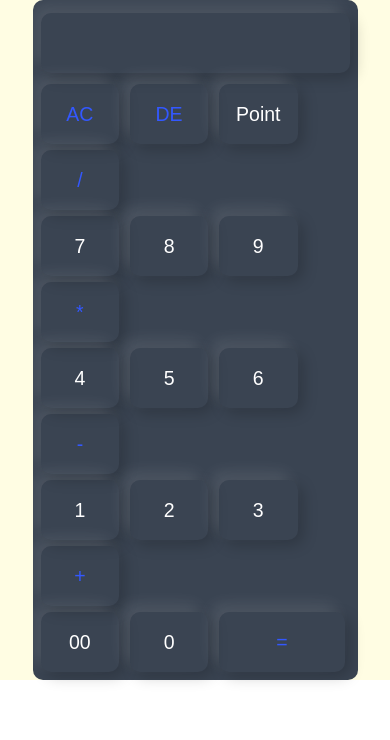
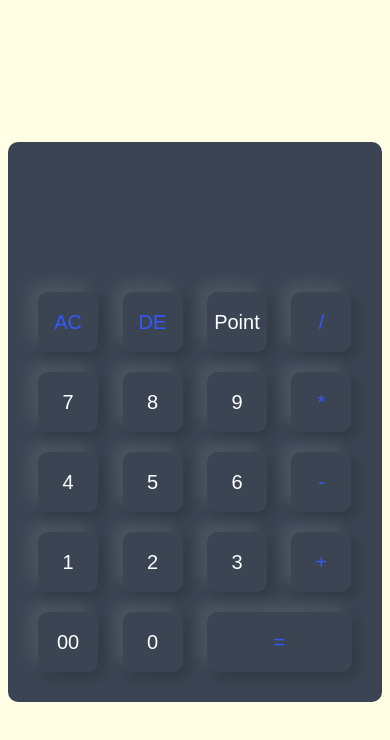
Before and after one commit to Jemwanzs/Simple-Calculator1, a plain HTML site: page index.html in a window 390 px wide. Drawn offline with Linux system fonts and the light colour scheme.

Commit message:
Update style.css

```diff
--- a/style.css
+++ b/style.css
@@ -7,7 +7,7 @@
 
 .Container {
     width: 100%;
-    max-height: 100vh; /* Adjust as necessary */
+    height: 100vh;
     background: #fffde3;
     display: flex;
     align-items: center;
@@ -16,65 +16,44 @@
 
 .Calculator {
     background: #3a4452;
-    padding: 10px; /* Adjust padding for smaller screens */
+    padding: 20px;
     border-radius: 10px;
+    /* to enable rounded corners */
 }
 
+/* Now let us design the calculator buttons */
 .Calculator form input {
     border: 0;
     outline: 0;
-    width: 15%; /* Adjust button width as a percentage */
+    width: 60px;
     height: 60px;
     border-radius: 10px;
     box-shadow: -8px -8px 15px rgba(255, 255, 255, 0.1), 5px 5px 15px rgba(0, 0, 0, 0.2);
     background: transparent;
-    font-size: 4vw; /* Adjust font size relative to viewport width */
+    font-size: 20px;
     color: #fff;
     cursor: pointer;
-    margin: 5px; /* Adjust margin for smaller screens */
+    margin: 10px;
 }
 
 form .Display {
     display: flex;
     justify-content: flex-end;
-    margin: 10px 0; /* Adjust margin for smaller screens */
+    margin: 20px 0;
 }
 
 form .Display input {
     text-align: right;
     flex: 1;
-    font-size: 8vw; /* Adjust font size relative to viewport width */
+    font-size: 45px;
+    box-shadow: none;
 }
 
 form input.Equal {
-    width: 30%; /* Adjust width as a percentage */
+    width: 145px;
 }
 
 form input.Operator {
     color: #3358ff;
+
 }
-
-/* Media Query for smaller screens */
-@media screen and (max-width: 768px) {
-    .Calculator {
-        padding: 5px;
-    }
-
-    .Calculator form input {
-        width: 25%;
-        font-size: 5vw;
-        margin: 3px;
-    }
-
-    form .Display {
-        margin: 5px 0;
-    }
-
-    form .Display input {
-        font-size: 6vw;
-    }
-
-    form input.Equal {
-        width: 40%;
-    }
-}
```
